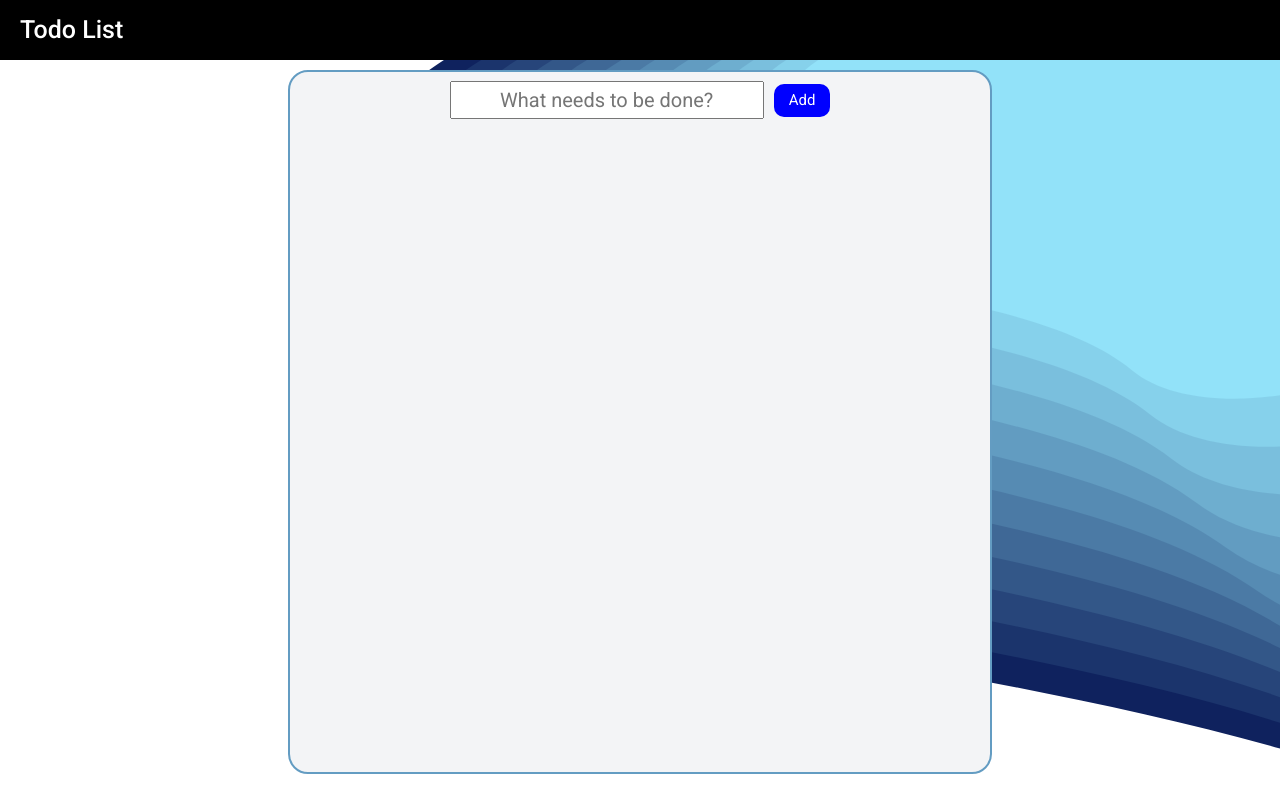
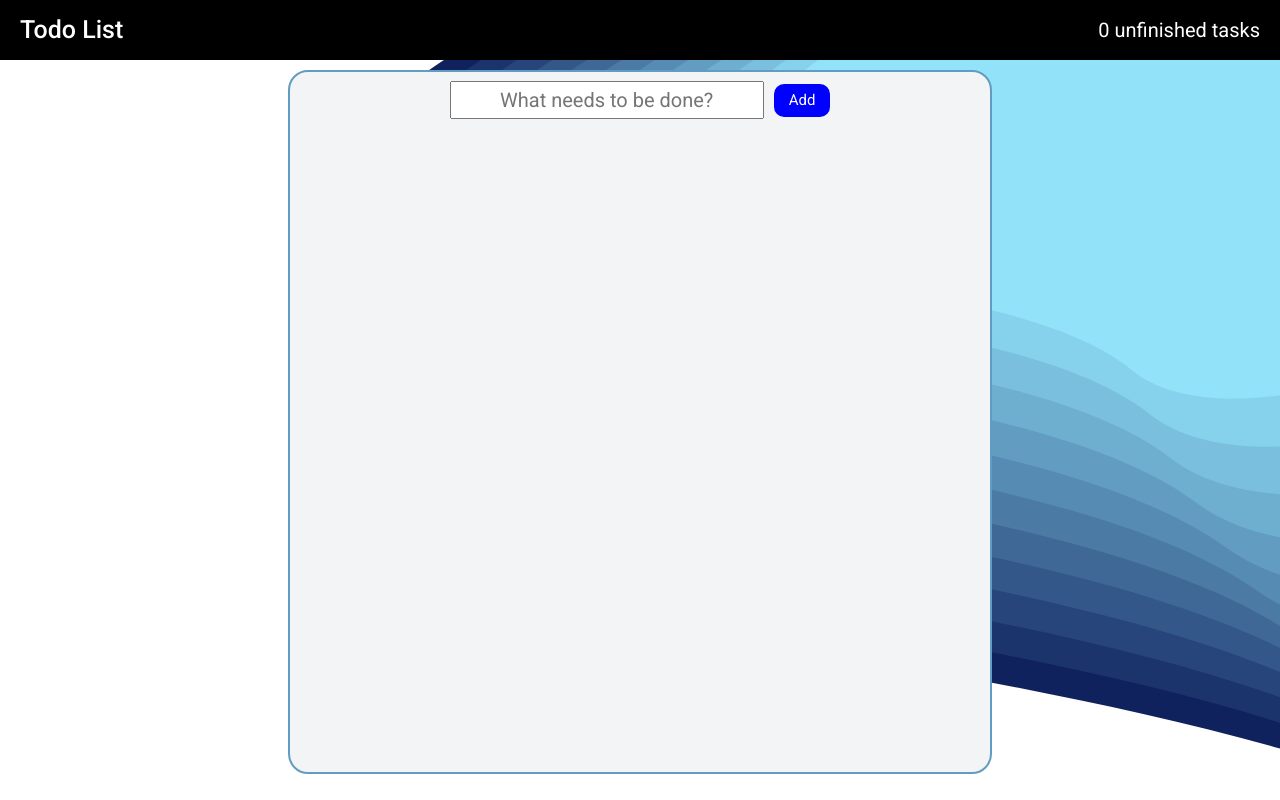
Before and after one commit to SergeyNevmer/Todo, a React (Create React App) app: page / in a window 1280 px wide. Built offline with nearby package versions, Linux system fonts and the light colour scheme.

Commit message:
task counter added

```diff
--- a/src/components/Header/Header.module.css
+++ b/src/components/Header/Header.module.css
@@ -3,15 +3,21 @@
   height: 60px;
   background-color: #000;
   display: flex;
-  justify-content: flex-start;
+  justify-content: space-between;
   align-items: center;
   margin-bottom: 10px;
 }
 
-.text {
+.logo {
   margin: 0;
   color: #fff;
   margin-left: 20px;
   font-size: 25px;
   font-weight: 500;
 }
+
+.taskInfo {
+  margin-right: 20px;
+  font-size: 20px;
+  color: #fff;
+}
--- a/src/components/Header/Header.tsx
+++ b/src/components/Header/Header.tsx
@@ -1,10 +1,27 @@
-import React from "react";
+import React, { useState, useEffect } from "react";
 import styles from "./Header.module.css";
+import { taskCounter } from "../../utils/taskCounter";
+import { useAppSelector } from "../../hooks/useAppSelector";
+import { ITodo } from "../../redux/types";
 
 export const Header: React.FC = () => {
+  const [count, setCount] = useState<number>(0);
+  const todos: Array<ITodo> = useAppSelector((state) => state.todo.todos);
+
+  useEffect(() => {
+    setCount(taskCounter(todos));
+  }, [todos]);
+
   return (
     <header className={styles.header}>
-      <p className={styles.text}>Todo List</p>
+      <div>
+        <p className={styles.logo}>Todo List</p>
+      </div>
+      <div>
+        <p className={styles.taskInfo}>
+          <span>{count}</span> unfinished tasks
+        </p>
+      </div>
     </header>
   );
 };
--- a/src/components/Task/Task.module.css
+++ b/src/components/Task/Task.module.css
@@ -9,7 +9,7 @@
   border-radius: 10px;
 }
 
-.text {
+.container {
   display: flex;
   align-items: center;
   font-size: 20px;
@@ -27,3 +27,12 @@
 .buttons button:not(:last-child) {
   margin-right: 10px;
 }
+
+.default {
+  color: #000;
+}
+
+.active {
+  text-decoration: line-through;
+  color: #8c8c8c;
+}
--- a/src/components/Task/Task.tsx
+++ b/src/components/Task/Task.tsx
@@ -40,7 +40,7 @@ export const Task: React.FC<ITask> = ({ text, id, status }) => {
 
   return (
     <li className={styles.task}>
-      <div className={styles.text}>
+      <div className={styles.container}>
         <input
           id={id}
           className={styles.status}
@@ -48,7 +48,9 @@ export const Task: React.FC<ITask> = ({ text, id, status }) => {
           checked={status}
           onChange={handleChange}
         />
-        <p>{text}</p>
+        <p className={status ? `${styles.active}` : `${styles.default}`}>
+          {text}
+        </p>
       </div>
       <div className={styles.buttons}>
         <Button func={handleClick} text="Edit" id={id} colour="green" />
--- /dev/null
+++ b/src/utils/taskCounter.ts
@@ -0,0 +1,9 @@
+import { ITodo } from "../redux/types";
+
+export const taskCounter = (arr: Array<ITodo>): number => {
+  return arr.reduce((accumulator: number, currentTodo: ITodo): number => {
+    return currentTodo.status === false
+      ? (accumulator += 1)
+      : (accumulator += 0);
+  }, 0);
+};
```
